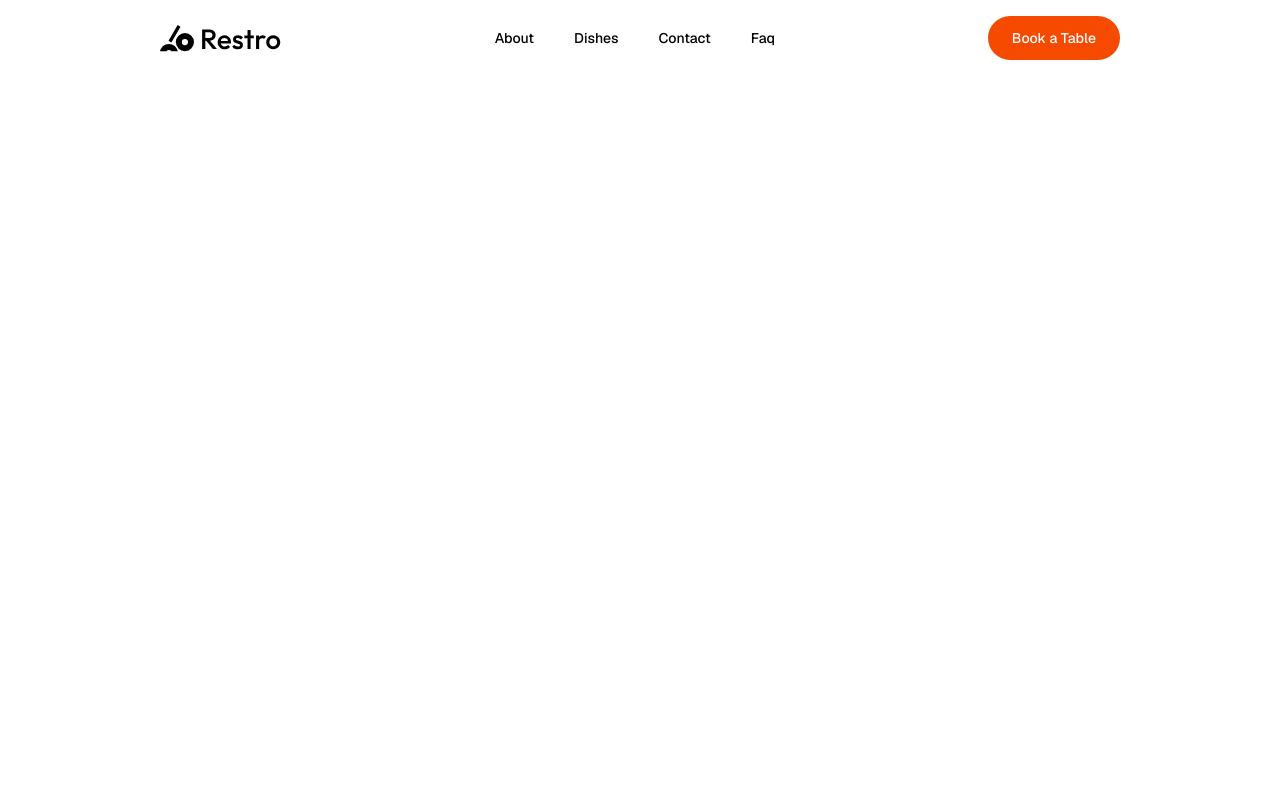
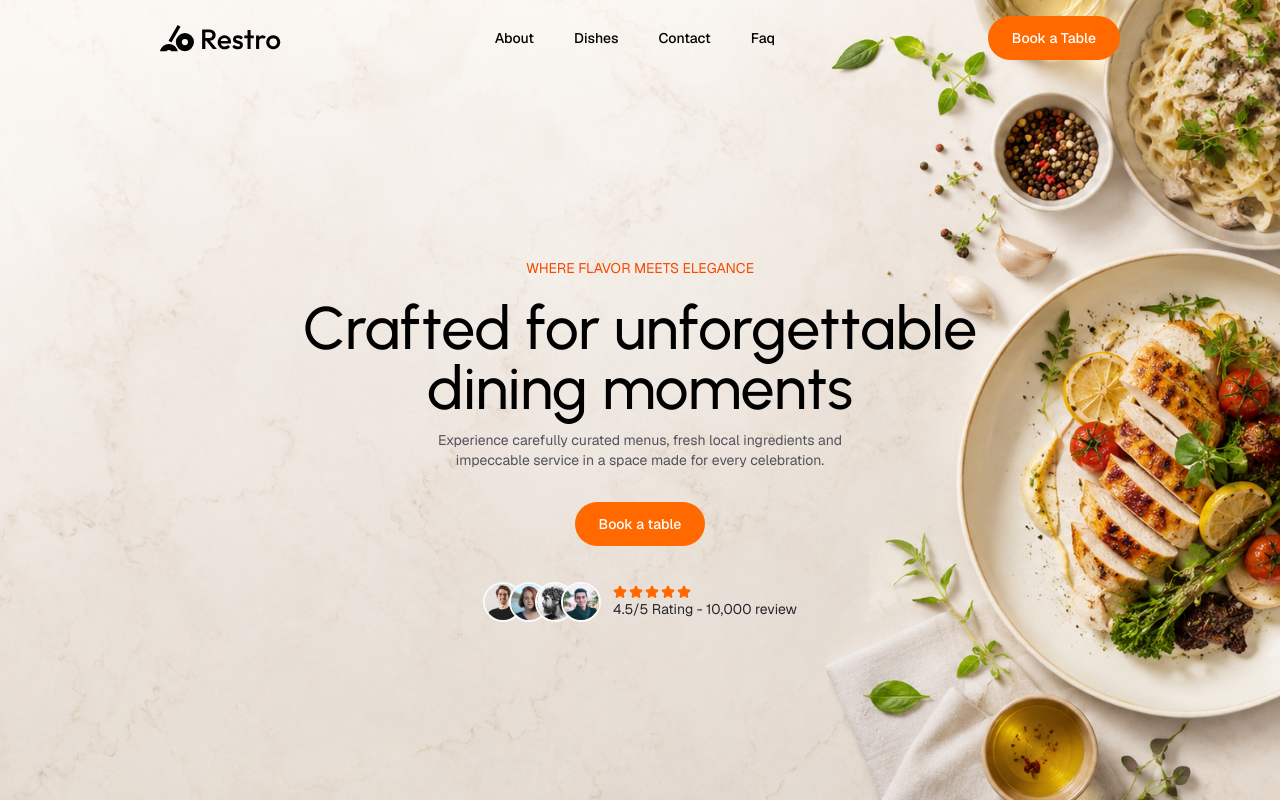
Before and after one commit to Abhishek-raj093/restro, a React (Vite) app: page / in a window 1280 px wide. Built offline with nearby package versions, Linux system fonts and the light colour scheme.

Commit message:
Fourth Commit Completed HeroSection

```diff
--- a/src/App.jsx
+++ b/src/App.jsx
@@ -1,10 +1,12 @@
 import React from 'react'
 import Navbar from './components/Navbar'
+import HeroSection from './sections/HeroSection'
 
 const App = () => {
   return (
     <>
       <Navbar />
+      <HeroSection />
     </>
   )
 }
--- /dev/null
+++ b/src/components/Animated.jsx
@@ -0,0 +1,29 @@
+import React from 'react'
+import { motion } from 'motion/react'
+
+const Animated = ({
+    children,
+    delay = 0,
+    y=50,
+    x=0,
+    scale=1,
+    className,
+    ...props
+}) => {
+  return (
+    <motion.div
+      initial={{ opacity: 0, y, x, scale }}
+      whileInView={{ opacity: 1, y: 0, x: 0, scale: 1 }}
+      viewport={{ once: true }}
+      transition={{
+        delay, type: 'spring', stiffness: 320, damping: 70, mass: 1
+      }}
+      className={className}
+      {...props}
+    >
+      {children}
+    </motion.div>
+  )
+}
+
+export default Animated
--- a/src/components/Navbar.jsx
+++ b/src/components/Navbar.jsx
@@ -23,7 +23,7 @@
                 ))}
             </div>
 
-            <a href='#booking-process' className='hidden md:block bg-orange-600 text-white px-6 py-3 rounded-full transition'>
+            <a href='#booking-process' className='hidden md:block bg-orange-500 hover:bg-orange-600 text-white px-6 py-3 rounded-full transition'>
                 Book a Table
             </a>
 
@@ -38,7 +38,7 @@
       <div className={`flex flex-col items-center justify-center p-8 fixed inset-0 bg-white/70 backdrop-blue-md z-40 transform transition-transform duration-300 ${mobileOpen ? 'translate-x-0' : 'translate-x-full'}`}>
         <div className='flex flex-col items-center space-y-6 font-medium'>
             {navLinks.map((link)=>(
-                <a key={link.name} href={link.href} className='text-2xl text-zinc-800 hover:text-orange-500 transition'
+                <a key={link.name} href={link.href} className='text-2xl text-zinc-800 hover:text-orange-600 transition'
                 onClick={()=> setMobileOpen(false)}
                 >
                     {link.name}
--- /dev/null
+++ b/src/sections/HeroSection.jsx
@@ -0,0 +1,56 @@
+import React from 'react'
+import Animated from '../components/Animated'
+import { Star } from 'lucide-react'
+
+const HeroSection = () => {
+
+    const avatars = [
+        "/assets/user-1.jpeg",
+        "/assets/user-2.jpeg",
+        "/assets/user-3.jpeg",
+        "/assets/user-4.jpeg",
+    ]
+  return (
+    <section className="flex flex-col items-center min-h-screen justify-center bg-[url('/assets/heroBanner.png')] bg-cover bg-center bg-no-repeat px-4 pt-20">
+
+        <Animated y={-20} delay={0.2}>
+            <p className='text-orange-600'>WHERE FLAVOR MEETS ELEGANCE</p>
+        </Animated>
+
+        <Animated>
+            <p className='text-5xl md:text-6xl font-medium max-w-3xl text-center mt-5 font-urbanist text-balance'>Crafted for unforgettable dining moments</p>
+        </Animated>
+
+        <Animated delay={0.2}>
+            <p className='text-zinc-600 max-w-md text-center mt-3'>Experience carefully curated menus, fresh local ingredients and impeccable service in a space made for every celebration.
+            </p>
+        </Animated>
+
+        <Animated>
+            <a href="#booking-process" className='bg-orange-500 hover:bg-orange-600 text-white font-medium px-6 py-3 mt-8 rounded-full block transition'>
+                Book a table
+            </a>
+        </Animated>
+
+        <Animated className='flex items-center justify-center md:justify-start mt-9'>
+            <div className='flex -space-x-3.5 pr-3'>
+                {avatars.map((src, i)=>(
+                    <img key={i} src={src} alt='guest' className='size-10 border-2 border-slate-50 rounded-full hover:-translate-y-px transition'/>
+                ))}
+            </div>
+
+            <div>
+                <div className='flex items-center gap-0.5'>
+                    {[...Array(5)].map((_, i)=>(
+                        <Star key={i} className="size-3.5 fill-orange-500 text-orange-500"/>
+                    ))}
+                </div>
+                <p className='text-zinc-800'>4.5/5 Rating - 10,000 review</p>
+            </div>
+        </Animated>
+
+    </section>
+  )
+}
+
+export default HeroSection
```
